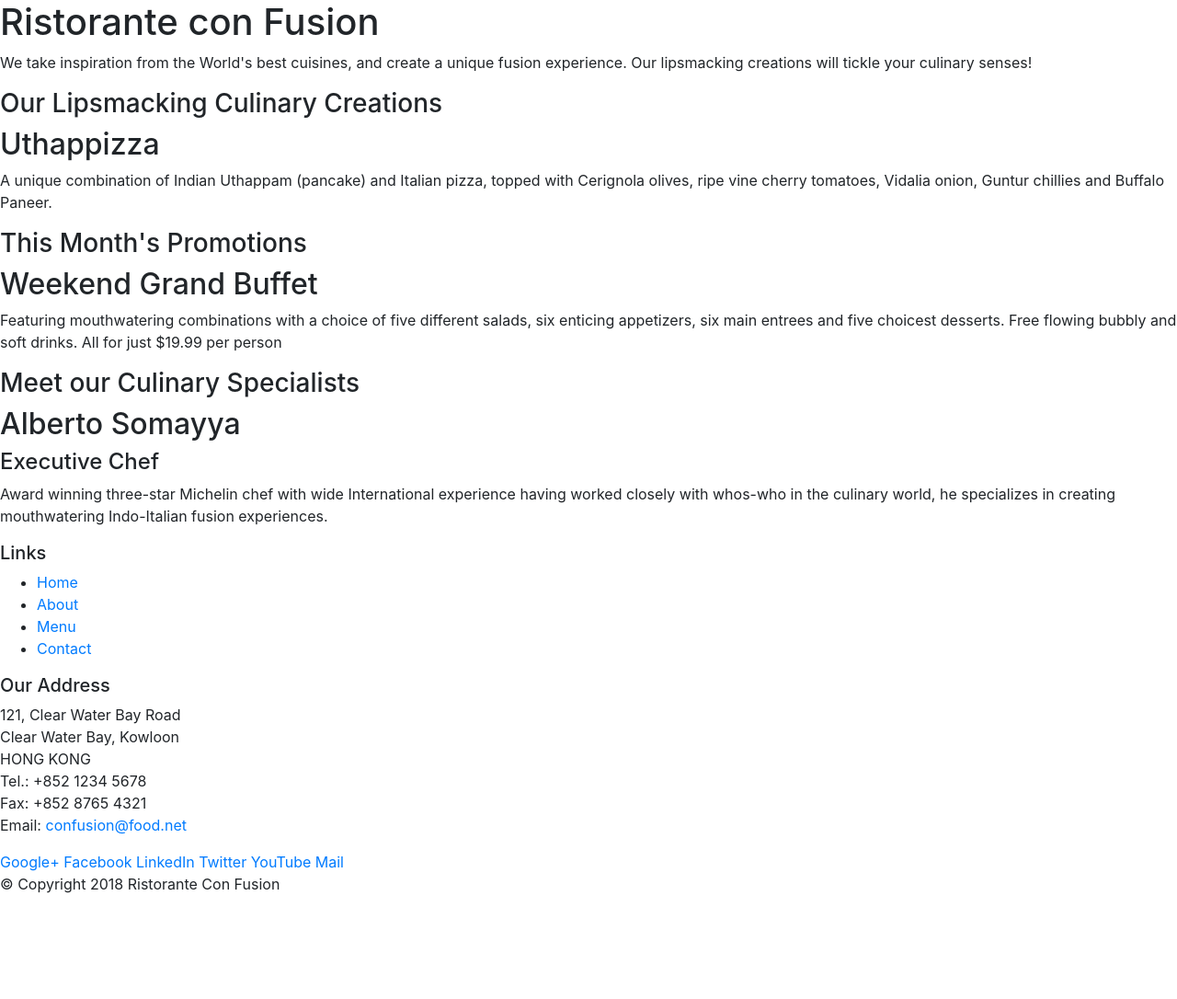
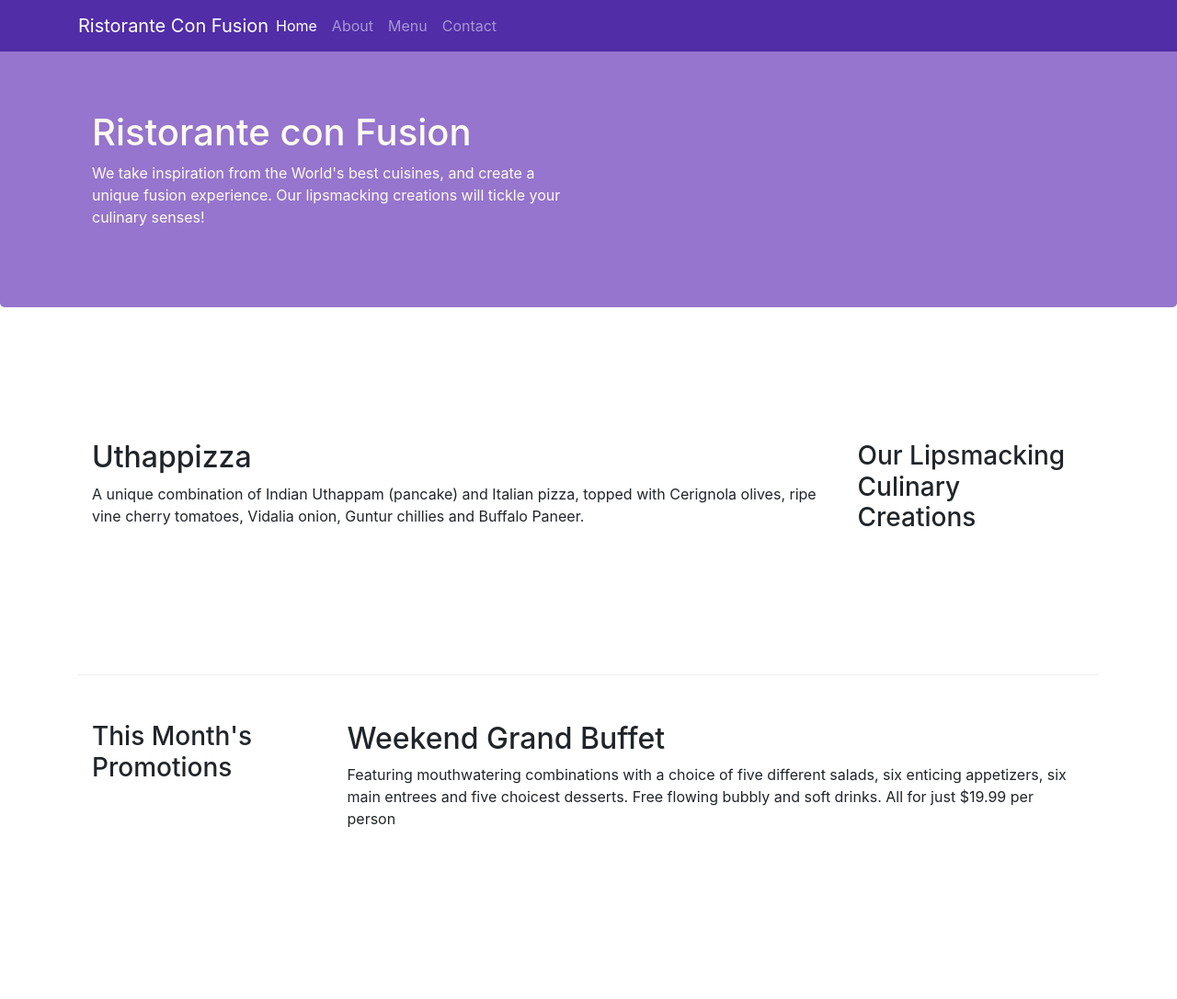
Before and after one commit to swetaumrao29/GIT, a website: page index.html in a window 1280 px wide. Shown: the top 1086 px of the page at 92% size. Before the commit the page ends 989 px from the top, so only its background shows below. Drawn offline with nearby package versions, Linux system fonts and the light colour scheme.

Commit message:
navbar and breadcrums

```diff
--- /dev/null
+++ b/CSS/styles.css
@@ -0,0 +1,39 @@
+.row-header {
+    margin: 0px auto;
+    padding: 0px auto;
+}
+
+.row-content {
+    margin: 0px auto;
+    padding: 50px 0px 50px 0px;
+    border-bottom: 1px ridge;
+    min-height: 400px;
+}
+
+.footer {
+    background-color: #D1C4E9;
+    margin: 0px auto;
+    padding: 20px 0px 20px 0px;
+}
+
+.jumbotron {
+    padding: 70px 30px 70px 30px;
+    margin: 0px auto;
+    background: #9575CD;
+    color: floralwhite;
+}
+
+.address {
+    font-size: 80%;
+    margin: 0px;
+    color: #0f0f0f;
+}
+
+body {
+    padding: 50px 0px 0px 0px;
+    z-index: 0;
+}
+
+.navbar-dark {
+    background-color: #512DA8;
+}
--- a/index.html
+++ b/index.html
@@ -9,51 +9,67 @@
 
     <!-- Bootstrap CSS -->
     <link rel="stylesheet" href="node_modules/bootstrap/dist/css/bootstrap.min.css">
+    <link rel="stylesheet" href="css/styles.css">
     <title>Ristorante Con Fusion</title>
 </head>
 
 <body>
-
-    <header>
-        <div>
-            <div>
-                <div>
+   <nav class="navbar navbar-dark navbar-expand-sm fixed-top">
+         <div class="container">
+             <button class="navbar-toggler" type="button" data-toggle="collapse" data-target="#Navbar">
+                <span class="navbar-toggler-icon"></span>
+             </button>
+            <a class="navbar-brand mr-auto" href="#">Ristorante Con Fusion</a>
+        <div class="collapse navbar-collapse" id="Navbar">
+             <ul class="navbar-nav mr-auto">
+                <li class="nav-item active"><a class="nav-link" href="#">Home</a></li>
+                <li class="nav-item"><a class="nav-link" href="./aboutus.html">About</a></li>
+                <li class="nav-item"><a class="nav-link" href="#">Menu</a></li>
+                <li class="nav-item"><a class="nav-link" href="#">Contact</a></li>
+             </ul>
+        </div>
+    </div>
+   </nav>
+    <header class="jumbotron">
+        <div class="container">
+            <div class="row row-header">
+                <div class="col-12 col-sm-6">
                     <h1>Ristorante con Fusion</h1>
                     <p>We take inspiration from the World's best cuisines, and create a unique fusion experience. Our lipsmacking creations will tickle your culinary senses!</p>
                 </div>
-                <div>
+                <div class="col-12 col-sm">
                 </div>
             </div>
         </div>
     </header>
 
-    <div>
-        <div>
-            <div>
+    <div class="container">
+        <div class="row row-content align-items-center">
+            <div class="col-12 col-sm-4 order-sm-last col-md-3">
                 <h3>Our Lipsmacking Culinary Creations</h3>
             </div>
-            <div>
+            <div class="col col-sm order-sm-first col-md">
                 <h2>Uthappizza</h2>
                 <p>A unique combination of Indian Uthappam (pancake) and Italian pizza, topped with Cerignola olives, ripe vine cherry tomatoes, Vidalia onion, Guntur chillies and Buffalo Paneer.</p>
             </div>
         </div>
 
 
-        <div>
-            <div>
+        <div class="row row-content">
+            <div class="col-12 col-sm-4 col-md-3">
                 <h3>This Month's Promotions</h3>
             </div>
-            <div>
+            <div class="col col-sm col-md">
                 <h2>Weekend Grand Buffet</h2>
                 <p>Featuring mouthwatering combinations with a choice of five different salads, six enticing appetizers, six main entrees and five choicest desserts. Free flowing bubbly and soft drinks. All for just $19.99 per person </p>
             </div>
         </div>
 
-        <div>
-            <div>
+        <div class="row row-content align-items-center">
+            <div class="col-12 col-sm-4 order-sm-last col-md-3">
                 <h3>Meet our Culinary Specialists</h3>
             </div>
-            <div>
+            <div class="col col-sm order-sm-first col-md">
                 <h2>Alberto Somayya</h2>
                 <h4>Executive Chef</h4>
                 <p>Award winning three-star Michelin chef with wide International experience having worked closely with whos-who in the culinary world, he specializes in creating mouthwatering Indo-Italian fusion experiences. </p>
@@ -61,19 +77,19 @@
         </div>
     </div>
 
-    <footer>
-        <div>
-            <div>
-                <div>
+    <footer class="footer">
+        <div class="container">
+            <div class="row">
+                <div class="col-4 offset-1 col-sm-2">
                     <h5>Links</h5>
-                    <ul>
+                    <ul class="list-unstyled">
                         <li><a href="#">Home</a></li>
-                        <li><a href="#">About</a></li>
+                        <li><a href="./aboutus.html">About</a></li>
                         <li><a href="#">Menu</a></li>
                         <li><a href="#">Contact</a></li>
                     </ul>
                 </div>
-                <div>
+                <div class="col-7 col-sm-5">
                     <h5>Our Address</h5>
                     <address>
 		              121, Clear Water Bay Road<br>
@@ -84,8 +100,8 @@
 		              Email: <a href="mailto:confusion@food.net">confusion@food.net</a>
 		           </address>
                 </div>
-                <div>
-                    <div>
+                <div class="col-12 col-sm-4 align-self-center">
+                    <div class="text-center">
                         <a href="http://google.com/+">Google+</a>
                         <a href="http://www.facebook.com/profile.php?id=">Facebook</a>
                         <a href="http://www.linkedin.com/in/">LinkedIn</a>
@@ -95,8 +111,8 @@
                     </div>
                 </div>
            </div>
-           <div>
-                <div>
+           <div class="row justify-content-center">
+                <div class="col-auto">
                     <p>© Copyright 2018 Ristorante Con Fusion</p>
                 </div>
            </div>
--- a/package.json
+++ b/package.json
@@ -8,7 +8,7 @@
     "test": "echo \"Error: no test specified\" && exit 1",
     "lite": "lite-server"
   },
-  "author": "",
+  "author": "swetaumrao29",
   "license": "ISC",
   "devDependencies": {
     "lite-server": "^2.3.0"
```
Also changed, not shown: aboutus.html (added, +138 -0 lines).
